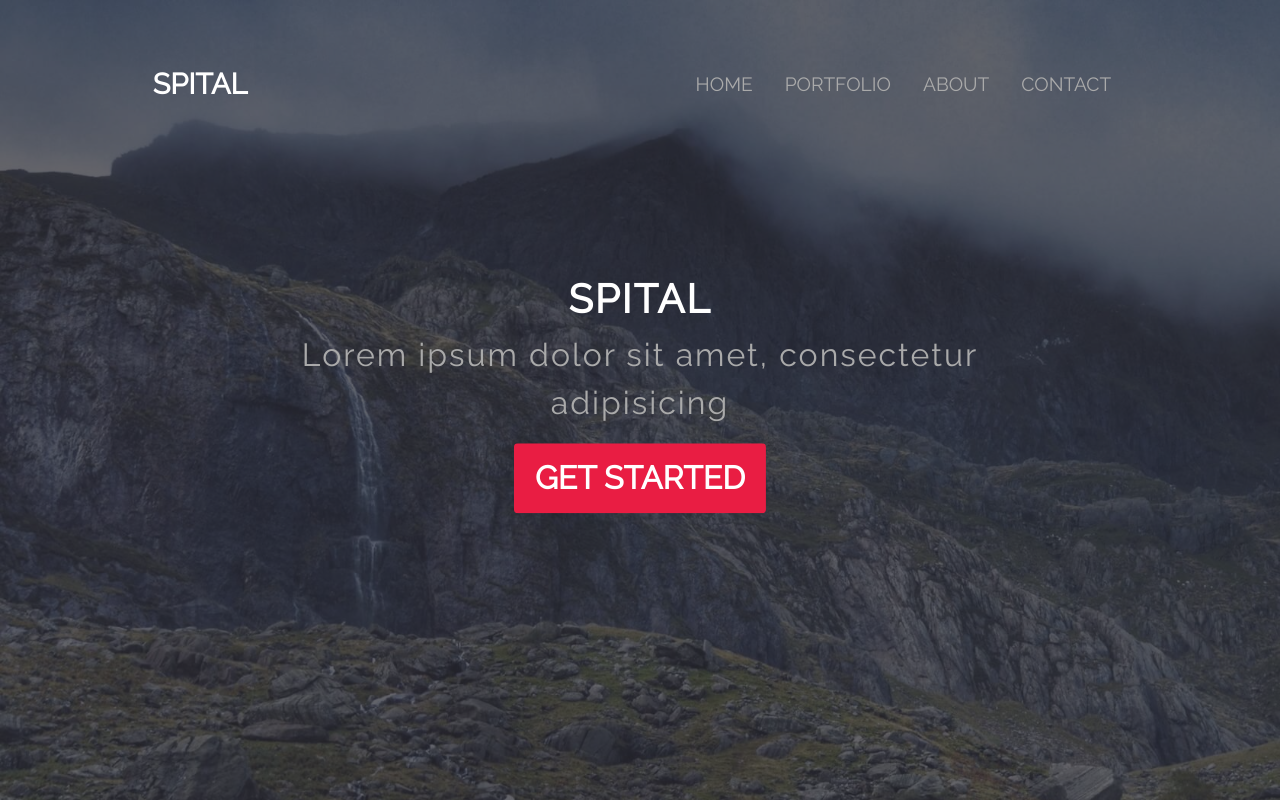
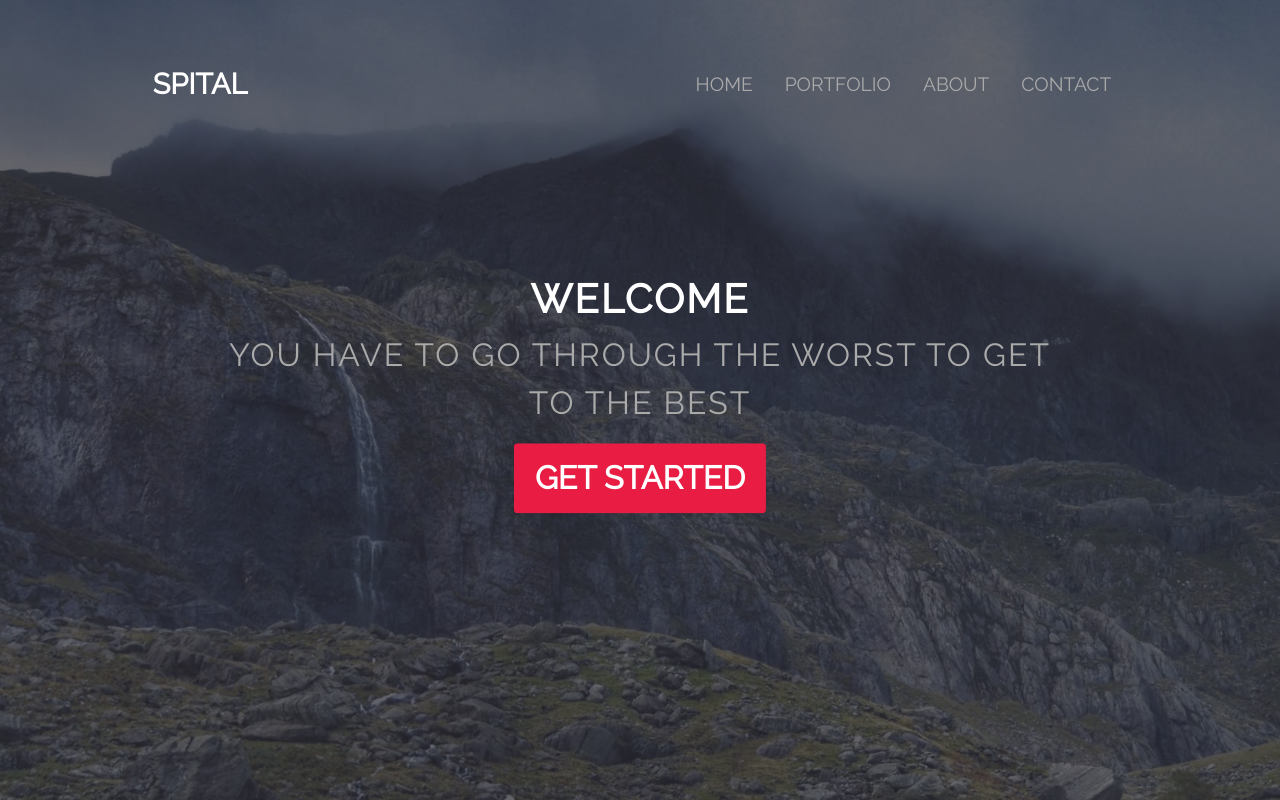
Before and after one commit to KauverySingh/kauverysingh.github.io, a plain HTML site: page index.html in a window 1280 px wide. Drawn offline with nearby package versions, Linux system fonts and the light colour scheme.

Commit message:
Update index.html

```diff
--- a/index.html
+++ b/index.html
@@ -4,7 +4,7 @@
 	<meta charset="utf-8">
 	<meta name="viewreport" content="width=device-width, initial-scale=1.0">
 	<title>
-		html css and bootstrap 4 simple landing page
+		Portfolio (using html css and bootstrap 4 simple landing page)
 	</title>
 	<link rel="stylesheet" type="text/css" href="https://stackpath.bootstrapcdn.com/bootstrap/4.3.1/css/bootstrap.min.css" />
 	<link href="https://fonts.googleapis.com/css?family=Raleway&display=swap" rel="stylesheet" />
@@ -33,9 +33,9 @@
 				</nav>
 			</div>
 			<div class="col-md-8 offset-md-2 info">
-				<h1 class="text-center">SPITAL</h1>
+				<h1 class="text-center">WELCOME</h1>
 				<p class="text-center">
-					Lorem ipsum dolor sit amet, consectetur adipisicing
+					YOU HAVE TO GO THROUGH THE WORST TO GET TO THE BEST
 				</p>
 				<a href="#" class="btn btn-md text-center">GET STARTED</a>
 			</div>
```
